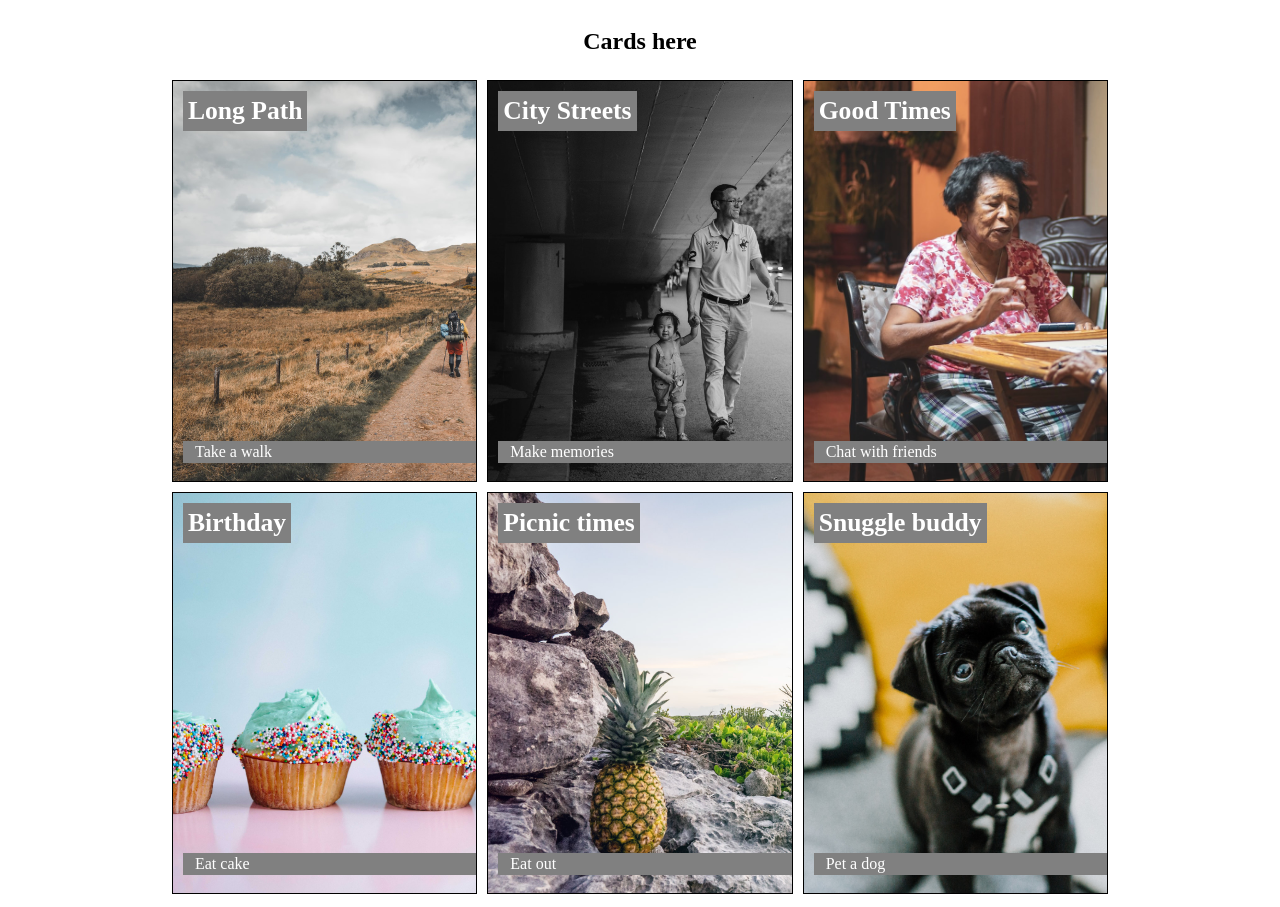
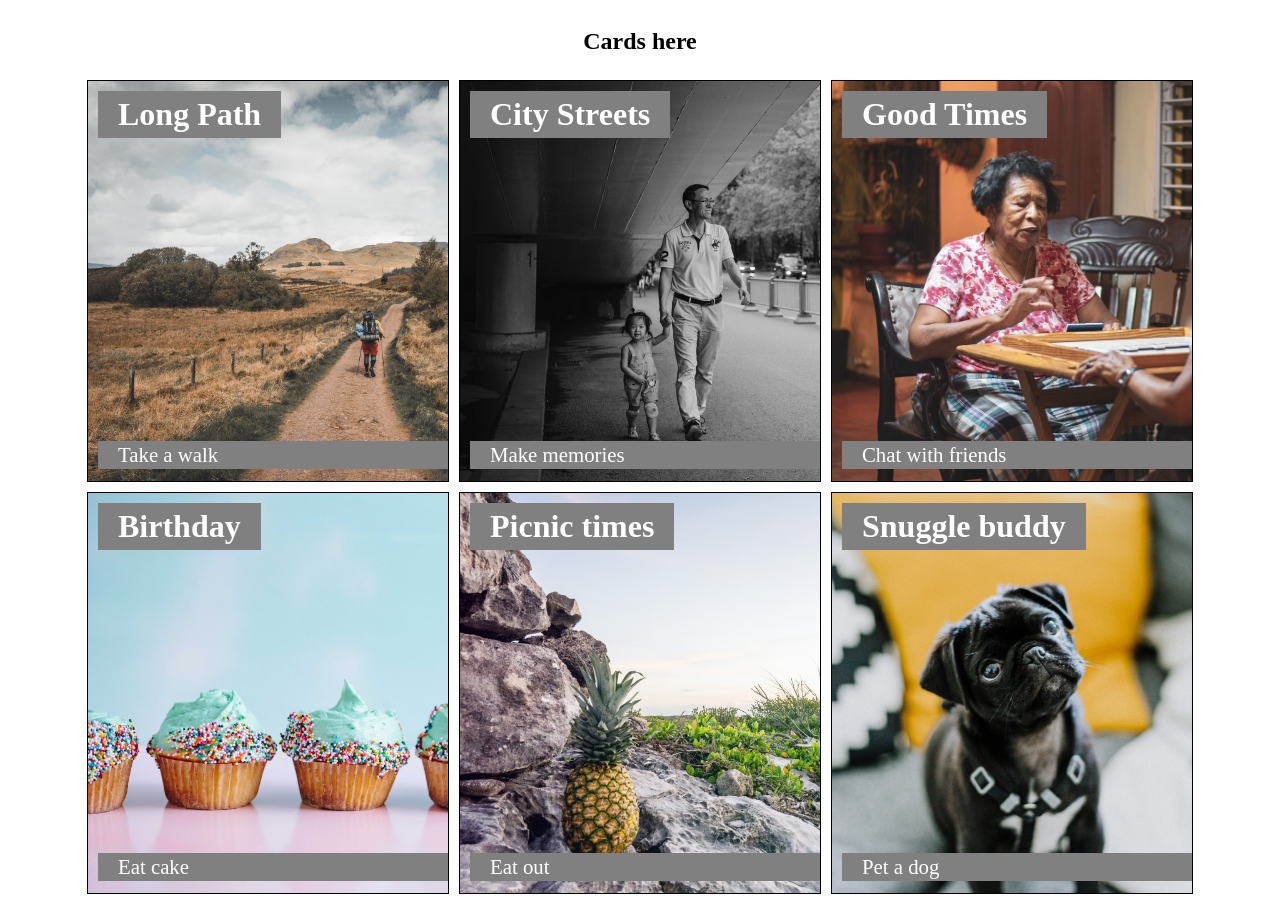
Before and after one commit to dustatron/React-Animation-Tests, a React (Create React App) app: page / in a window 1280 px wide. Built offline with nearby package versions, Linux system fonts and the light colour scheme.

Commit message:
initial commit.

```diff
--- a/src/css/main.css
+++ b/src/css/main.css
@@ -8,7 +8,8 @@
   align-items: center; }
 
 .card-container {
-  width: 80%;
+  max-width: 1200px;
+  min-width: 854px;
   display: flex;
   flex-wrap: wrap;
   justify-content: center; }
@@ -27,10 +28,10 @@
     z-index: 10px;
     top: 10px;
     left: 10px;
-    font-size: 1.6em;
+    font-size: 2em;
     font-weight: 800;
     background-color: grey;
-    padding: 5px; }
+    padding: 5px 20px; }
   .card-img {
     height: 100%;
     min-width: auto; }
@@ -42,7 +43,8 @@
     left: 10px;
     background: grey;
     width: 100%;
-    padding: 2px 12px; }
+    padding: 2px 20px;
+    font-size: 1.3em; }
   .card:hover {
     transform: scale(1.04);
     z-index: 100; }
--- a/src/scss/_card-control.scss
+++ b/src/scss/_card-control.scss
@@ -9,7 +9,8 @@
 }
 
 .card-container {
-  width: 80%;
+  max-width: 1200px;
+  min-width: 854px;
   display: flex;
   flex-wrap: wrap;
   justify-content: center;
--- a/src/scss/_card.scss
+++ b/src/scss/_card.scss
@@ -13,10 +13,10 @@
     z-index: 10px;
     top: 10px;
     left: 10px;
-    font-size: 1.6em;
+    font-size: 2em;
     font-weight: 800;
     background-color: grey;
-    padding: 5px;
+    padding: 5px 20px;
   }
   &-img {
     height: 100%;
@@ -30,7 +30,8 @@
     left: 10px;
     background: grey;
     width: 100%;
-    padding: 2px 12px;
+    padding: 2px 20px;
+    font-size: 1.3em;
   }
 
   &:hover {
```
